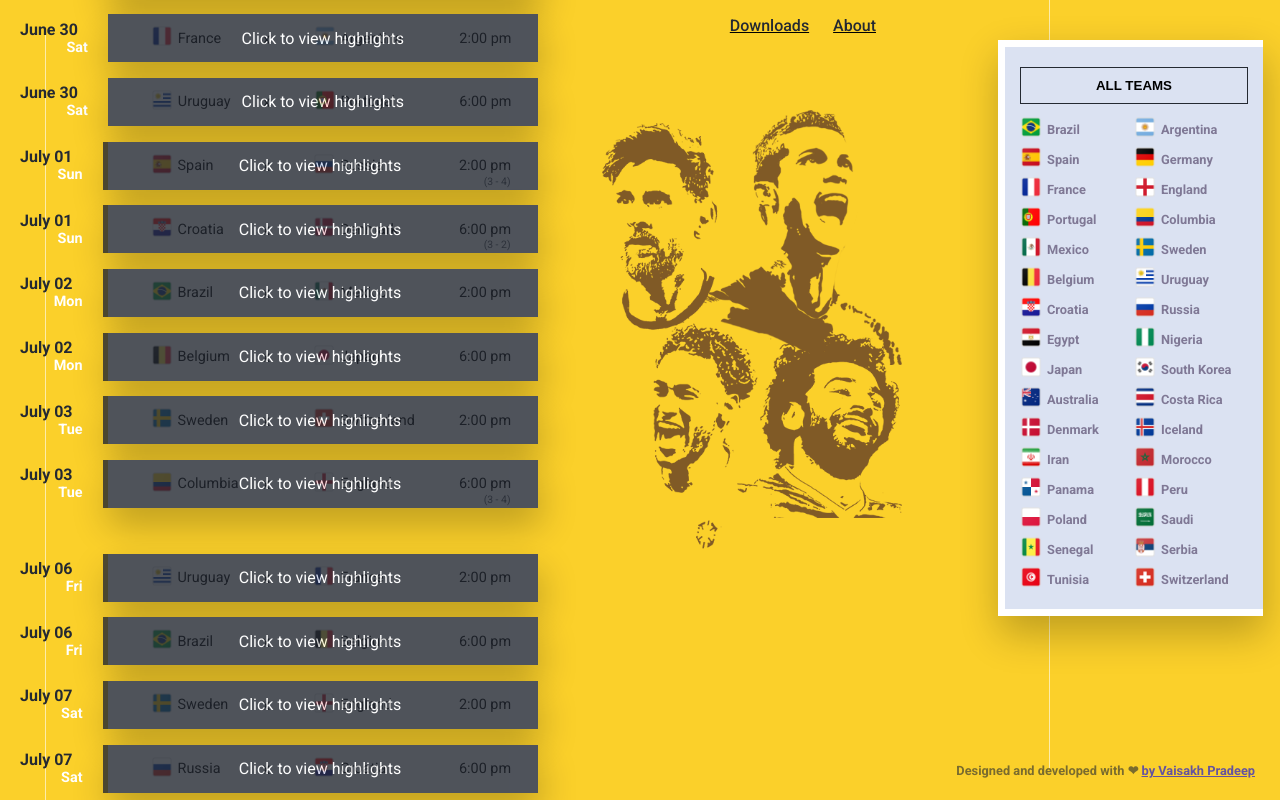
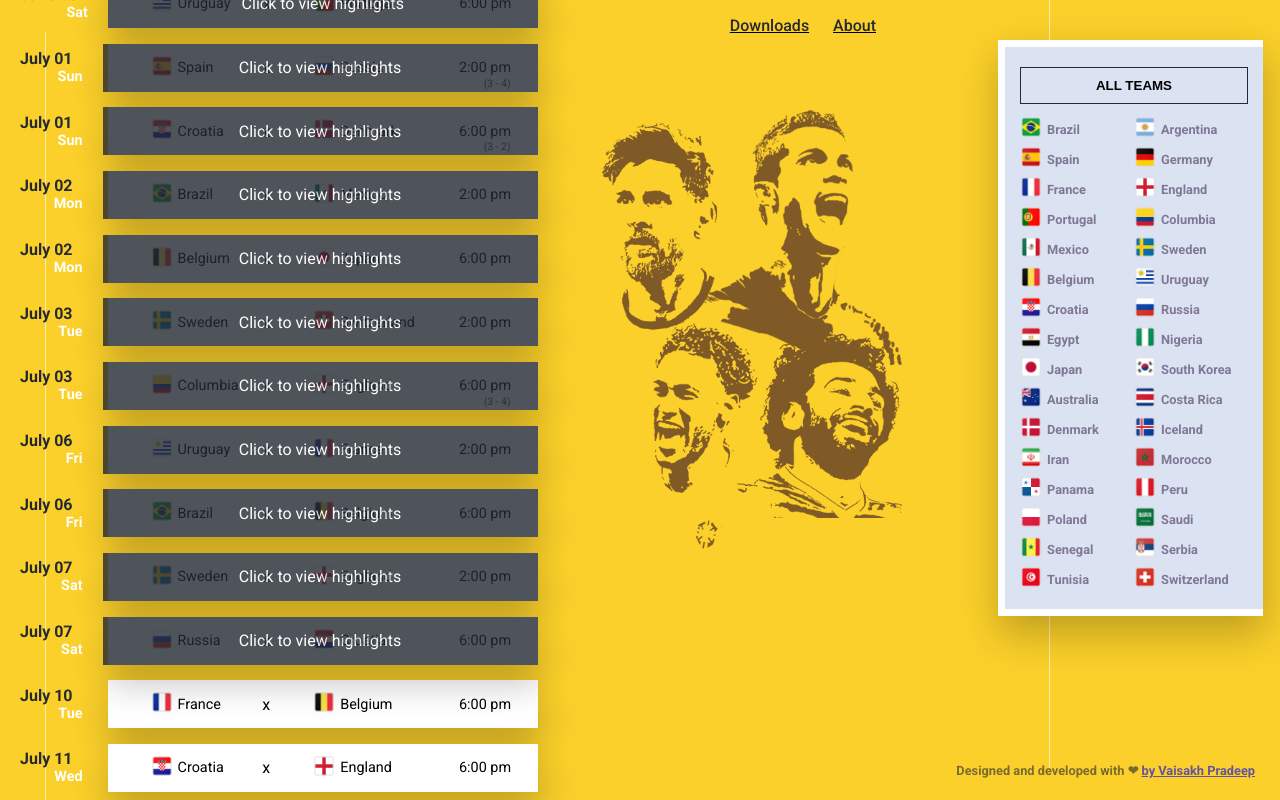
Before and after one commit to VaisakhPradeep/fifa, a plain HTML site: page index.html in a window 1280 px wide. Drawn offline with nearby package versions, Linux system fonts and the light colour scheme; no server answers.

Commit message:
semifinals schedule updated

```diff
--- a/index.html
+++ b/index.html
@@ -1324,7 +1324,7 @@
 					</div>
 				</div>
 
-				<div class="schedule-wrapper Columbia England last-match">
+				<div class="schedule-wrapper Columbia England">
 					<div class="schedule-date">
 						<h2 class="date date56">July 03</h2>
 						<h3 class="day">Tue</h3>
@@ -1435,6 +1435,52 @@
 									<h3 class="country-name">Croatia</h3>
 								</div>
 								<div class="time utc60">18:00</div>
+							</div>
+						</div>
+					</div>
+				</div>
+
+				<div class="schedule-wrapper France Belgium">
+					<div class="schedule-date">
+						<h2 class="date date61">July 10</h2>
+						<h3 class="day">Tue</h3>
+					</div>
+					<div class="schedule-card-wrapper match61">
+						<div class="schedule-card">
+							<div class="match-container France Belgium">
+								<div class="country1">
+									<div class="flag"><img src="images/france.png" alt="france flag"></div>
+									<h3 class="country-name">France</h3>
+								</div>
+								<div class="cross">x</div>
+								<div class="country2">
+									<div class="flag"><img src="images/belgium.png" alt="belgium flag"></div>
+									<h3 class="country-name">Belgium</h3>
+								</div>
+								<div class="time utc61">18:00</div>
+							</div>
+						</div>
+					</div>
+				</div>
+
+				<div class="schedule-wrapper Croatia England">
+					<div class="schedule-date">
+						<h2 class="date date62">July 11</h2>
+						<h3 class="day">Wed</h3>
+					</div>
+					<div class="schedule-card-wrapper match62">
+						<div class="schedule-card">
+							<div class="match-container Croatia England">
+								<div class="country1">
+									<div class="flag"><img src="images/croatia.png" alt="croatia flag"></div>
+									<h3 class="country-name">Croatia</h3>
+								</div>
+								<div class="cross">x</div>
+								<div class="country2">
+									<div class="flag"><img src="images/england.png" alt="england flag"></div>
+									<h3 class="country-name">England</h3>
+								</div>
+								<div class="time utc62">18:00</div>
 							</div>
 						</div>
 					</div>
--- a/js/main.js
+++ b/js/main.js
@@ -126,7 +126,7 @@ function getTimeZone(hours, mins) {
 var today = new Date();
 var localDate = today.getDate();
 
-for(let i=1; i<=60; i++){
+for(let i=1; i<=62; i++){
 	var utc = $(".utc"+i).text();					//get the utc time string from html
 	var utcHrs = utc.charAt(0)+utc.charAt(1);		//assign first and second characters as utc hrs
 	var utcMins = utc.charAt(3) + utc.charAt(4);	//assign minutes characters
@@ -211,7 +211,7 @@ for(let i=1; i<=60; i++){
 
 }
 
-for(let i=1; i<=60; i++){
+for(let i=1; i<=62; i++){
 	var date = $(".date"+i).text();
 	var month = date.substr(0,4)
 	if(month==="July"){
@@ -450,7 +450,10 @@ var fifaId = [
 	"300331543",
 	"300331538",
 	"300331541",
-	"300331504"
+	"300331504",
+	"300331531",
+	"300331522"
+
 ];
 
 var resultObj = [];
@@ -486,7 +489,7 @@ function fetchData2(){
 		}
 
 	}
-	//$(".date"+lastNumber).parent().parent().addClass("last-match");
+	$(".date"+lastNumber).parent().parent().addClass("last-match");
 
 
 
```
